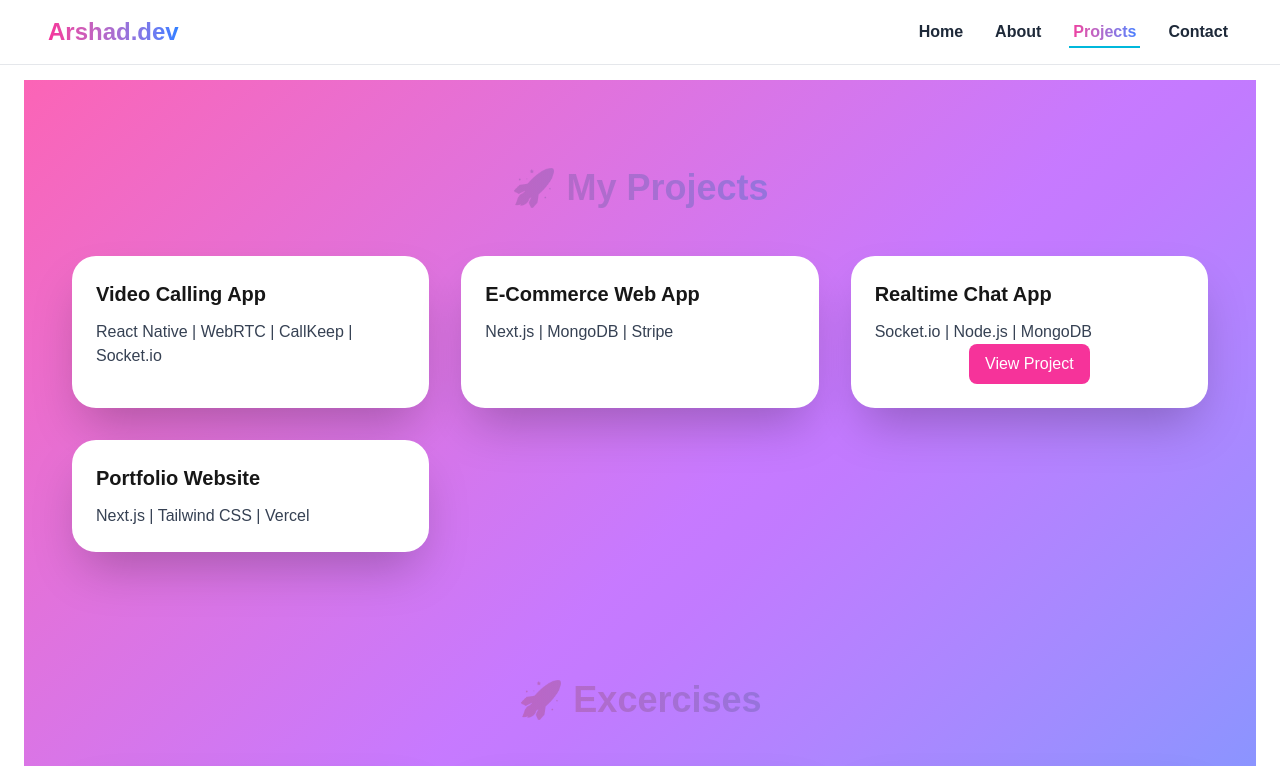
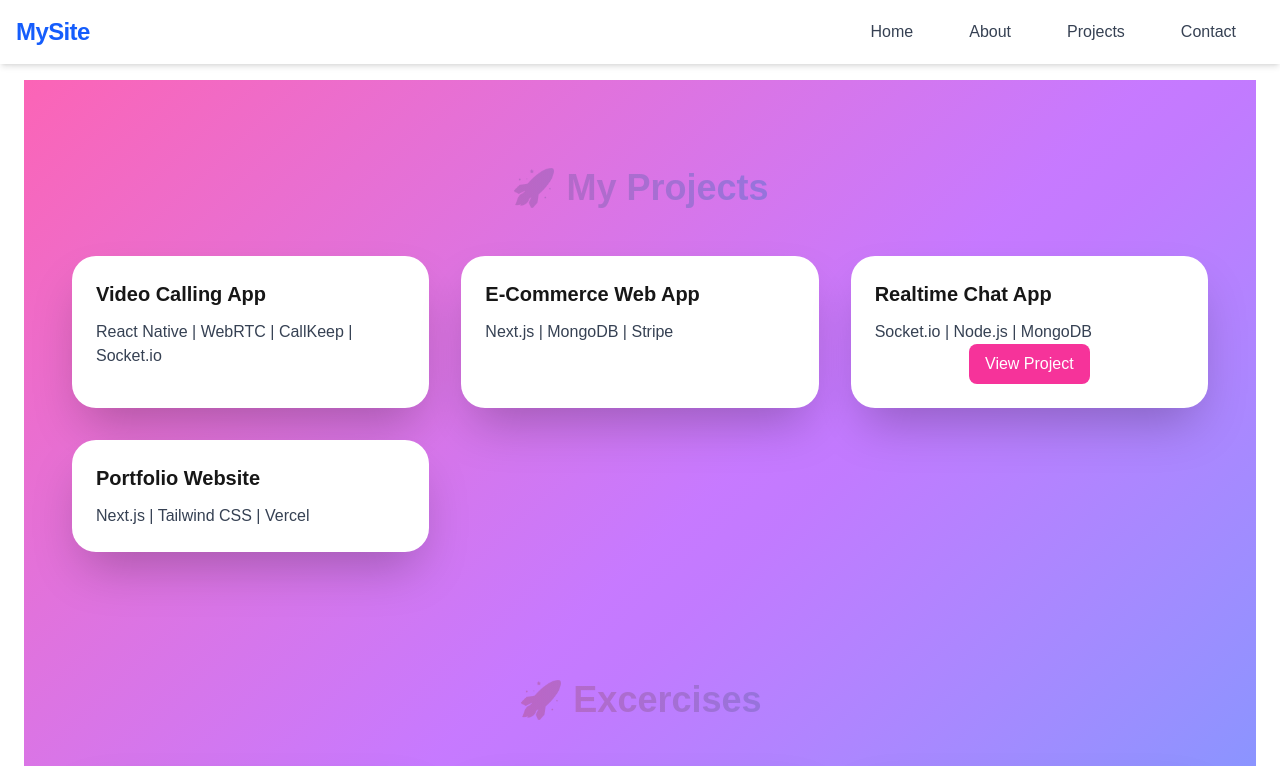
Before and after one commit to Arshad300390/downloader, a Next.js app: page /projects in a window 1280 px wide. Shown: the top 766 px of the page. Built offline with nearby package versions, Linux system fonts and the light colour scheme.

Commit message:
fix responsiveness

```diff
--- a/app/components/Navbar.tsx
+++ b/app/components/Navbar.tsx
@@ -1,53 +1,62 @@
 "use client";
-
-import Link from "next/link";
-import { usePathname } from "next/navigation";
+import React, { useState } from "react";
 
 export default function Navbar() {
-  const path = usePathname();
-
-  const links = [
-    { href: "/", label: "Home" },
-    { href: "/about", label: "About" },
-    { href: "/projects", label: "Projects" },
-    { href: "/contact", label: "Contact" },
-  ];
+  const [open, setOpen] = useState(false);
 
   return (
-    <nav className="fixed top-0 w-full bg-white/90 backdrop-blur-md border-b border-gray-200 z-50">
-      <div className="max-w-7xl mx-auto flex items-center justify-between py-4 px-6 md:px-12">
-        {/* Logo */}
-        <h1 className="text-2xl font-extrabold text-transparent bg-clip-text bg-linear-to-r from-pink-500 to-blue-500">
-          Arshad.dev
-        </h1>
-
+    <nav className="bg-white shadow-md fixed w-full z-20 top-0 left-0">
+      <div className="max-w-7xl mx-auto px-4 py-3 flex items-center justify-between">
+        {/* Logo/Brand */}
+        <div className="text-2xl font-extrabold text-blue-600 tracking-tight">
+          MySite
+        </div>
+        {/* Hamburger Icon */}
+        <button
+          className="sm:hidden text-3xl focus:outline-none"
+          onClick={() => setOpen(!open)}
+          aria-label="Toggle menu"
+        >
+          {open ? "✕" : "☰"}
+        </button>
         {/* Nav Links */}
-        <ul className="flex gap-6">
-          {links.map(link => (
-            <li key={link.href}>
-              <Link
-                href={link.href}
-                className={`
-                  relative px-1 py-1 font-semibold transition
-                  ${
-                    path === link.href
-                      ? "text-transparent bg-clip-text bg-linear-to-r from-pink-500 to-blue-500"
-                      : "text-gray-800 hover:text-cyan-500"
-                  }
-                `}
-              >
-                {link.label}
-                {/* Optional underline animation */}
-                <span
-                  className={`
-                    absolute left-0 -bottom-1 w-full h-0.5 bg-cyan-500 transition-all
-                    ${path === link.href ? "scale-x-100" : "scale-x-0"}
-                    origin-left
-                  `}
-                ></span>
-              </Link>
-            </li>
-          ))}
+        <ul
+          className={`flex flex-col sm:flex-row sm:items-center absolute sm:static left-0 w-full sm:w-auto bg-white sm:bg-transparent transition-all duration-300 ease-in ${
+            open ? "top-16" : "top-[-400px]"
+          }`}
+        >
+          <li className="mx-4 my-2 sm:my-0">
+            <a
+              href="#"
+              className="block px-3 py-2 rounded hover:bg-blue-100 text-gray-700 hover:text-blue-600 transition"
+            >
+              Home
+            </a>
+          </li>
+          <li className="mx-4 my-2 sm:my-0">
+            <a
+              href="#"
+              className="block px-3 py-2 rounded hover:bg-blue-100 text-gray-700 hover:text-blue-600 transition"
+            >
+              About
+            </a>
+          </li>
+          <li className="mx-4 my-2 sm:my-0">
+            <a
+              href="#"
+              className="block px-3 py-2 rounded hover:bg-blue-100 text-gray-700 hover:text-blue-600 transition"
+            >
+              Projects
+            </a>
+          </li>
+          <li className="mx-4 my-2 sm:my-0">
+            <a
+              href="#"
+              className="block px-3 py-2 rounded hover:bg-blue-100 text-gray-700 hover:text-blue-600 transition"
+            >
+              Contact
+            </a>
+          </li>
         </ul>
       </div>
     </nav>
--- a/app/projects/page.tsx
+++ b/app/projects/page.tsx
@@ -1,6 +1,5 @@
 "use client";
 
-import { link } from "fs";
 import Link from "next/dist/client/link";
 
 const projects = [
```
